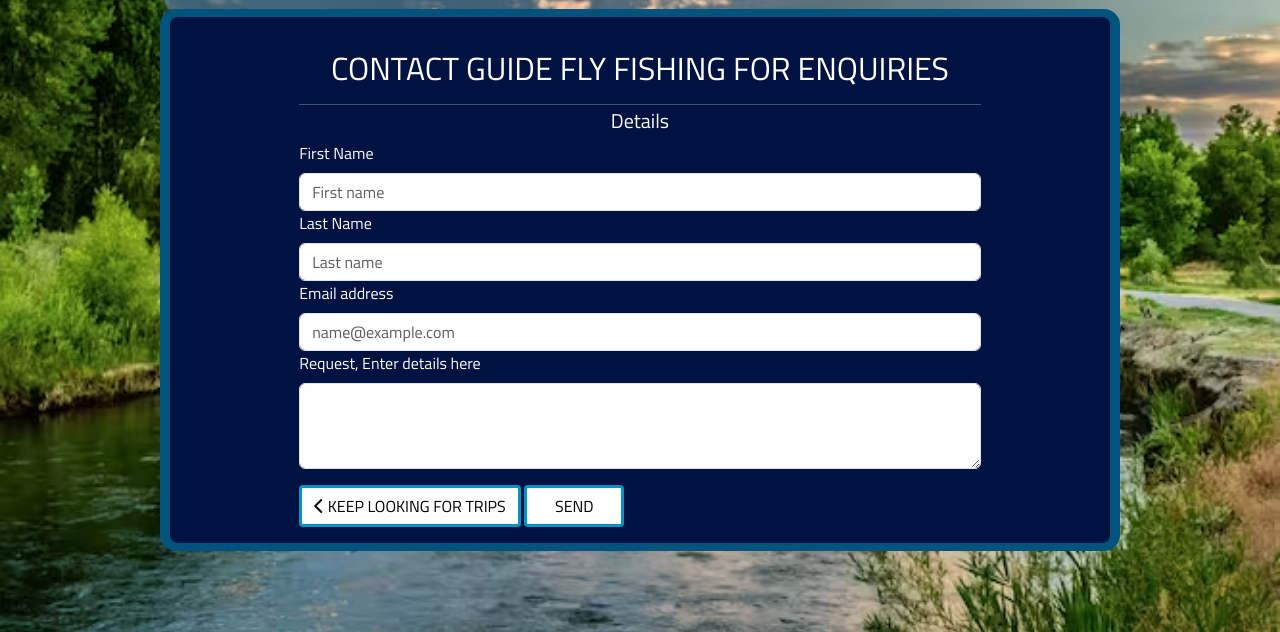
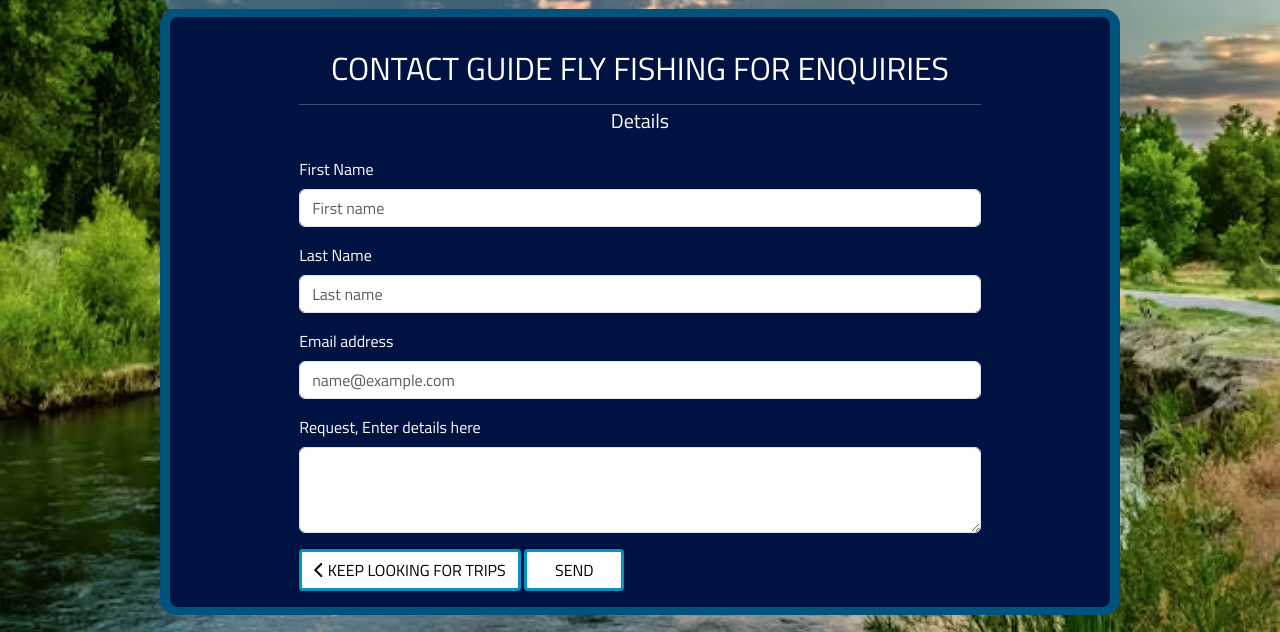
Before and after one commit to Coelecanth/Project-guideFlyFishing, a Django app: page /contact/ in a window 1280 px wide. Shown: the part 168-800 px from the top of the page. Run offline with Django 3.2, Linux system fonts and the light colour scheme; some libraries are stand-ins or nearby versions.

Commit message:
BUG-fix contact.html

```diff
--- a/contact/templates/contact/contact.html
+++ b/contact/templates/contact/contact.html
@@ -13,37 +13,41 @@
 
                         <h5 class="text-center">Details</h5>
                         <div class="row">
-                            <div class="col-12">
+                            <div class="col-12 mt-3">
                                 <label for="exampleFormControlInput1" class="form-label text-left">First Name</label>
                                 <input type="text" class="form-control" name="first_name" placeholder="First name"
                                     aria-label="First name">
                             </div>
-                            <div class="col-12">
+                            <div class="col-12 mt-3">
                                 <label for="exampleFormControlInput1" class="form-label">Last Name</label>
                                 <input type="text" class="form-control" name="last_name" placeholder="Last name"
                                     aria-label="Last name">
                             </div>
-                        </div>
-                        <div class="col-12">
+
+                            <div class="col-12 mt-3">
                                 <label for="exampleFormControlInput1" class="form-label">Email address</label>
                                 <input type="email" name="email" class="form-control" id="exampleFormControlInput1"
                                     placeholder="name@example.com">
                             </div>
-                        <div class="col-12">
+                            <div class="col-12 mt-3">
                                 <label for="exampleFormControlTextarea1" class="form-label">Request, Enter details
                                     here</label>
                                 <textarea class="form-control" name="comments" id="exampleFormControlTextarea1"
                                     rows="3"></textarea>
                             </div>
                         </div>
+                    </div>
+
                     <a href="{% url 'alltrips' %}" class="shop-now-button-small btn btn-outline-light rounded-1 mt-3">
                         <span class="icon"><i class="fas fa-chevron-left"></i></span>
                         <span class="text-uppercase">Keep Looking for Trips</span>
                     </a>
-                    <button type="submit"
-                        class="shop-now-button-small btn btn-outline-light rounded-1 mt-3 text-uppercase">Send</button>
+                    <button type="submit" class="shop-now-button-small btn btn-outline-light rounded-1 mt-3 text-uppercase">
+                        Send
+                    </button>
+                </form>
             </div>
-            </form>
+
         </div>
     </div>
 </div>
```
Also changed, not shown: TESTING.md (+8 -0 lines), README.md. Lines whose indentation alone changed are shown as unchanged.
